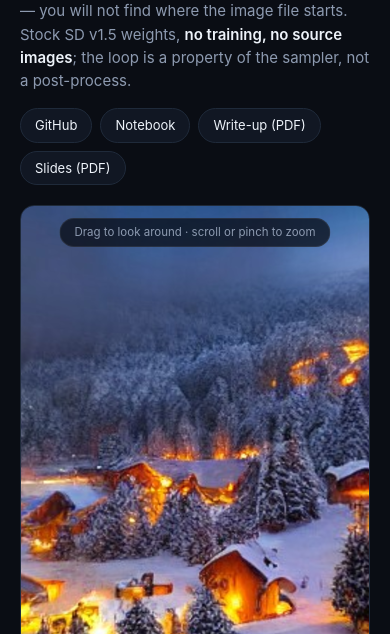
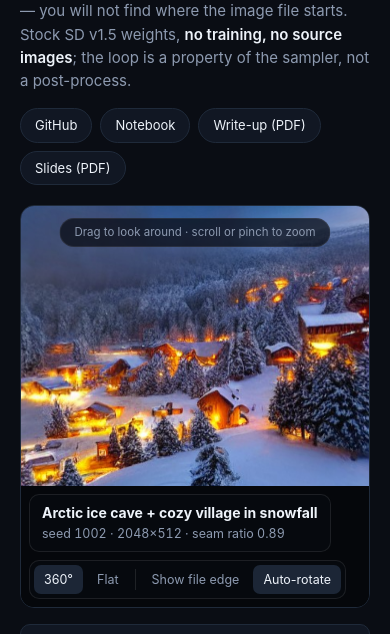
Before and after one commit to MarlenMM/theme-worlds, a plain HTML site: page docs/index.html in a window 390 px wide. Shown: the part 171-805 px from the top of the page. Drawn offline with Linux system fonts and the light colour scheme; animation ran at ten frames a second.

Commit message:
Keep the viewer landscape on phones
At 62vh a phone got a tall portrait slot, the worst frame for a 4:1
panorama. The height is now also capped at 72vw, with a 240px floor.

```diff
--- a/docs/index.html
+++ b/docs/index.html
@@ -36,7 +36,9 @@
 
   .viewer { position: relative; border-radius: 14px; overflow: hidden; background: #05070b;
     border: 1px solid var(--line); }
-  canvas { display: block; width: 100%; height: min(62vh, 560px); min-height: 280px; cursor: grab;
+  /* Landscape at every width: on a phone, 62vh would make a tall portrait
+     slot, the worst possible frame for a 4:1 panorama. */
+  canvas { display: block; width: 100%; height: min(62vh, 560px, max(240px, 72vw)); cursor: grab;
     touch-action: none; outline: none; }
   canvas.dragging { cursor: grabbing; }
   canvas:focus-visible { box-shadow: inset 0 0 0 2px var(--accent); }
```
